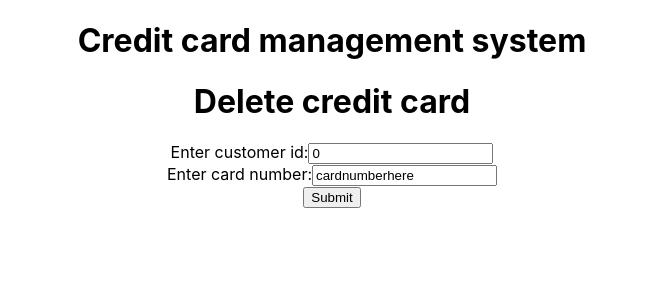
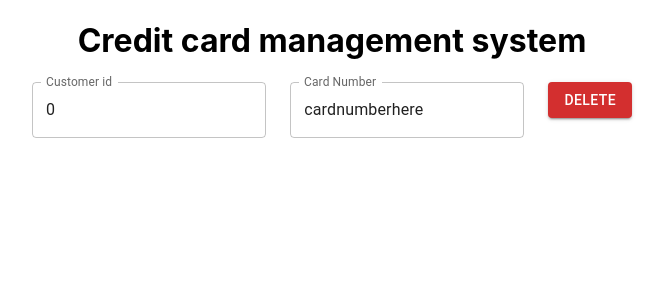
Before and after one commit to Abishek-V-19/CITI_Bala_Group_4, a React (Create React App) app in the folder frontend/: page /delete in a window 1280 px wide. Shown: the top 300 px of the page, without its empty margins (308-972 px from the left). Built offline with nearby package versions, Linux system fonts and the light colour scheme.

Commit message:
UI for addcredit and delete credit card page

```diff
--- a/frontend/package.json
+++ b/frontend/package.json
@@ -5,6 +5,7 @@
   "dependencies": {
     "@emotion/react": "^11.11.1",
     "@emotion/styled": "^11.11.0",
+    "@mui/icons-material": "^5.14.3",
     "@mui/material": "^5.14.4",
     "@testing-library/jest-dom": "^5.17.0",
     "@testing-library/react": "^13.4.0",
--- a/frontend/src/components/AddCreditCard.js
+++ b/frontend/src/components/AddCreditCard.js
@@ -1,12 +1,19 @@
 import React, { useState } from "react";
+import TextField from "@mui/material/TextField";
+import CircularProgress from "@mui/material/CircularProgress";
+import Stack from "@mui/material/Stack";
+import Box from "@mui/material/Box";
+import Button from "@mui/material/Button";
+import CheckCircleOutlineRoundedIcon from "@mui/icons-material/CheckCircleOutlineRounded";
 
 function AddCreditCard() {
   const [postData, setPostData] = useState({
     customerId: 0,
   });
-
+  const [loader, setLoader] = useState(false);
   const [renderResponse, setRenderResponse] = useState(false);
   const [renderData, setRenderData] = useState({});
+  const [renderError, setRenderError] = useState(false);
 
   const handleInputChange = (event) => {
     const { name, value } = event.target;
@@ -18,7 +25,7 @@ function AddCreditCard() {
 
   const handleSubmit = async (event) => {
     event.preventDefault();
-
+    setLoader(true);
     const url = "http://localhost:8080/CreditCard/add";
 
     try {
@@ -33,6 +40,8 @@ function AddCreditCard() {
 
       const data = await response.json();
       console.log(data);
+      setRenderError(false);
+      setLoader(false);
       setRenderResponse(true);
       setRenderData((prevData) => ({
         ...prevData,
@@ -40,33 +49,86 @@ function AddCreditCard() {
       }));
     } catch (error) {
       console.error("Error:", error);
+      setRenderResponse(false);
+      setLoader(false);
+      setRenderError(true);
     }
   };
 
   return (
     <div>
-      <h1>Add credit card</h1>
+      <Box display="flex" justifyContent="center" alignItems="center">
         <form onSubmit={handleSubmit}>
+          <Stack spacing={3} direction="row" sx={{ width: 400 }}>
             <div>
-          <label>Enter customer id:</label>
-          <input
+              <TextField
                 type="number"
+                label="Customer id"
                 name="customerId"
                 value={postData.customerId}
                 onChange={handleInputChange}
               />
             </div>
-        <button type="submit">Submit</button>
+            <div>
+              <Button
+                variant="contained"
+                color="success"
+                size="large"
+                type="submit"
+              >
+                ADD
+              </Button>
+            </div>
+          </Stack>
         </form>
+      </Box>
+      {loader && (
+        <div>
+          {" "}
+          <CircularProgress />
+        </div>
+      )}
       {renderResponse && (
+        <Box mt={4} display="flex" justifyContent="center" alignItems="center">
+          <Stack
+            spacing={1}
+            direction="column"
+            justifyContent="center"
+            alignItems="flex-start"
+            sx={{ width: 400 }}
+          >
             <div>
+              <h3>
+                Credit card added successfully{" "}
+                <CheckCircleOutlineRoundedIcon mt={1} color="success" />
+              </h3>{" "}
+            </div>
             <div>
-            Credit card added successfully for customer id:{" "}
-            {renderData.customerId}
+              <b>Customer id:</b> {renderData.customerId}
             </div>
-          <div>Credit card number: {renderData.cardNumber} </div>
-          <div>Status: {renderData.status} </div>
+            <div>
+              <b>Credit card number:</b> {renderData.cardNumber}{" "}
             </div>
+            <div>
+              <b>Status:</b> <span>{renderData.status}</span>{" "}
+            </div>
+          </Stack>
+        </Box>
+      )}
+      {renderError && (
+        <Box mt={4} display="flex" justifyContent="center" alignItems="center">
+          <Stack
+            spacing={1}
+            direction="column"
+            justifyContent="center"
+            alignItems="flex-start"
+            sx={{ width: 400 }}
+          >
+            <div>
+              <h3>Please enter a proper customer id.</h3>{" "}
+            </div>
+          </Stack>
+        </Box>
       )}
     </div>
   );
--- a/frontend/src/components/DeleteCreditCard.js
+++ b/frontend/src/components/DeleteCreditCard.js
@@ -1,5 +1,10 @@
 import React, { useState } from "react";
 import CircularProgress from "@mui/material/CircularProgress";
+import TextField from "@mui/material/TextField";
+import Stack from "@mui/material/Stack";
+import Box from "@mui/material/Box";
+import Button from "@mui/material/Button";
+
 import axios from "axios";
 
 function DeleteCreditCard() {
@@ -9,7 +14,7 @@ function DeleteCreditCard() {
   });
   const [loader, setLoader] = useState(false);
   const [renderResponse, setRenderResponse] = useState(false);
-  const [responseMessage, setResponseMessage] = useState("");
+  const [renderError, setRenderError] = useState(false);
   const handleInputChange = (event) => {
     const { name, value } = event.target;
     setPutData((prevData) => ({
@@ -25,45 +30,83 @@ function DeleteCreditCard() {
       let url = `http://localhost:8080/CreditCard/delete/${putData.cardNumber}/${putData.customerId}`;
       const response = await axios.put(url);
       console.log(response.data);
-      setResponseMessage(response.data);
       setLoader(false);
+      setRenderError(false);
       setRenderResponse(true);
     } catch (error) {
+      setRenderResponse(false);
+      setLoader(false);
+      setRenderError(true);
       console.error("Error:", error);
     }
   };
 
   return (
     <div>
-      <h1>Delete credit card</h1>
+      <Box display="flex" justifyContent="center" alignItems="center">
         <form onSubmit={handleSubmit}>
+          <Stack spacing={3} direction="row" sx={{ width: 600 }}>
             <div>
-          <label>Enter customer id:</label>
-          <input
+              <TextField
                 type="number"
+                label="Customer id"
                 name="customerId"
                 value={putData.customerId}
                 onChange={handleInputChange}
               />
             </div>
             <div>
-          <label>Enter card number:</label>
-          <input
+              <TextField
                 type="text"
+                label="Card Number"
                 name="cardNumber"
                 value={putData.cardNumber}
                 onChange={handleInputChange}
               />
             </div>
-        <button type="submit">Submit</button>
+            <div>
+              <Button type="submit" variant="contained" color="error">
+                DELETE
+              </Button>
+            </div>
+          </Stack>
         </form>
+      </Box>
       {loader && (
         <div>
           {" "}
           <CircularProgress />
         </div>
       )}
-      {renderResponse && <div>{responseMessage}</div>}
+      {renderResponse && (
+        <Box mt={4} display="flex" justifyContent="center" alignItems="center">
+          <Stack
+            direction="column"
+            justifyContent="center"
+            alignItems="flex-start"
+            sx={{ width: 600 }}
+          >
+            <div>
+              <h3>Card is deleted successfully.</h3>{" "}
+            </div>
+          </Stack>
+        </Box>
+      )}
+      {renderError && (
+        <Box mt={4} display="flex" justifyContent="center" alignItems="center">
+          <Stack
+            spacing={1}
+            direction="column"
+            justifyContent="center"
+            alignItems="flex-start"
+            sx={{ width: 600 }}
+          >
+            <div>
+              <h3>Please enter a proper customer id and card number.</h3>{" "}
+            </div>
+          </Stack>
+        </Box>
+      )}
     </div>
   );
 }
--- a/frontend/src/components/Home.js
+++ b/frontend/src/components/Home.js
@@ -1,27 +1,36 @@
 import React from "react";
 import { Link } from "react-router-dom";
+import Stack from "@mui/material/Stack";
+import Button from "@mui/material/Button";
+import Box from "@mui/material/Box";
 
 function Home() {
   return (
-    <div>
-      <div>
+    <Box display="flex" justifyContent="center" alignItems="center">
+      <Stack spacing={3}>
         <div>
           <Link to="/transactions">
-            <button>Transactions</button>
+            <Button variant="outlined" size="medium">
+              Transactions
+            </Button>
           </Link>
         </div>
         <div>
           <Link to="/add">
-            <button>Add credit card</button>
+            <Button variant="outlined" size="medium">
+              Add credit card
+            </Button>
           </Link>
         </div>
         <div>
           <Link to="/delete">
-            <button>Delete credit card</button>
+            <Button variant="outlined" size="medium">
+              Delete credit card
+            </Button>
           </Link>
         </div>
-      </div>
-    </div>
+      </Stack>
+    </Box>
   );
 }
 
```
Also changed, not shown: 1 other file (tests, documents, lock files or other folders). Lines whose indentation alone changed are shown as unchanged.
